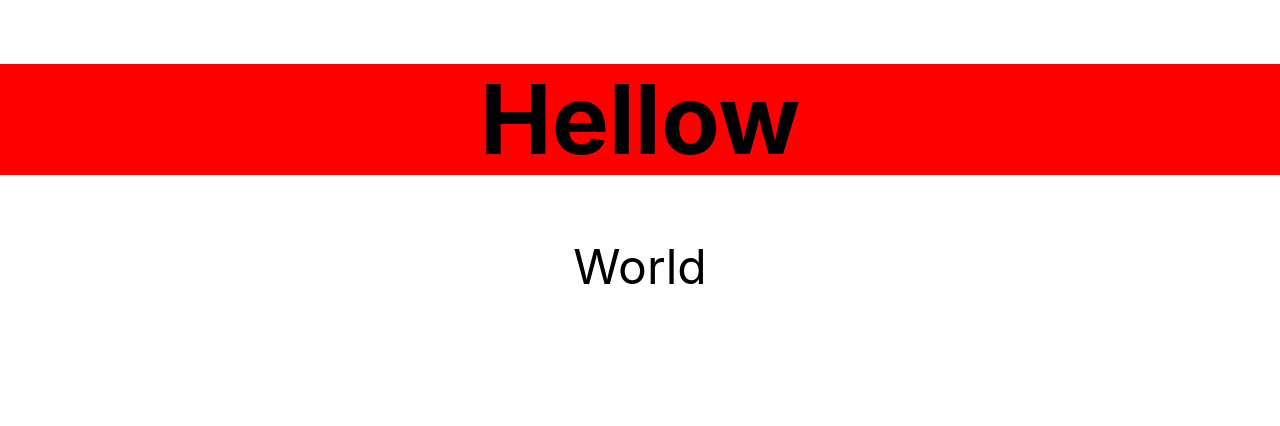
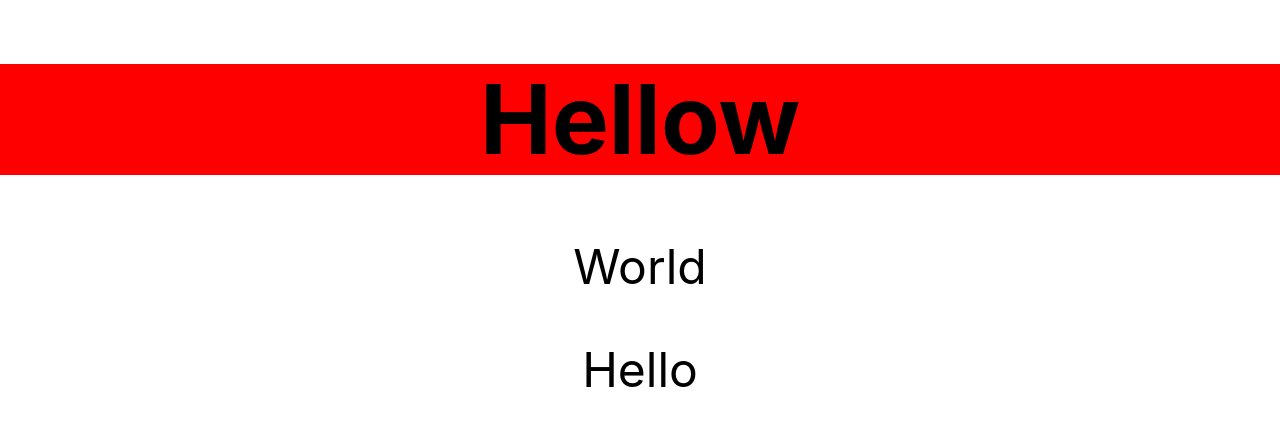
Before and after one commit to bernardorubin/robofriends, a React (Create React App) app: page / in a window 1280 px wide. Shown: the top 426 px of the page. Built offline with nearby package versions, Linux system fonts and the light colour scheme.

Commit message:
Receiving props

```diff
--- a/src/Hello.js
+++ b/src/Hello.js
@@ -3,10 +3,12 @@ import './Hello.css'
 
 export default class Hello extends Component {
   render() {
+    const { greeting } = this.props
     return (
       <div className="f1 tc">
         <h1>Hellow</h1>
         <p>World</p>
+        <p>{greeting}</p>
       </div>
     )
   }
--- a/src/index.js
+++ b/src/index.js
@@ -6,7 +6,7 @@ import Hello from './Hello'
 import * as serviceWorker from './serviceWorker'
 import 'tachyons'
 
-ReactDOM.render(<Hello />, document.getElementById('root'))
+ReactDOM.render(<Hello greeting={'Hello'} />, document.getElementById('root'))
 
 // If you want your app to work offline and load faster, you can change
 // unregister() to register() below. Note this comes with some pitfalls.
```
